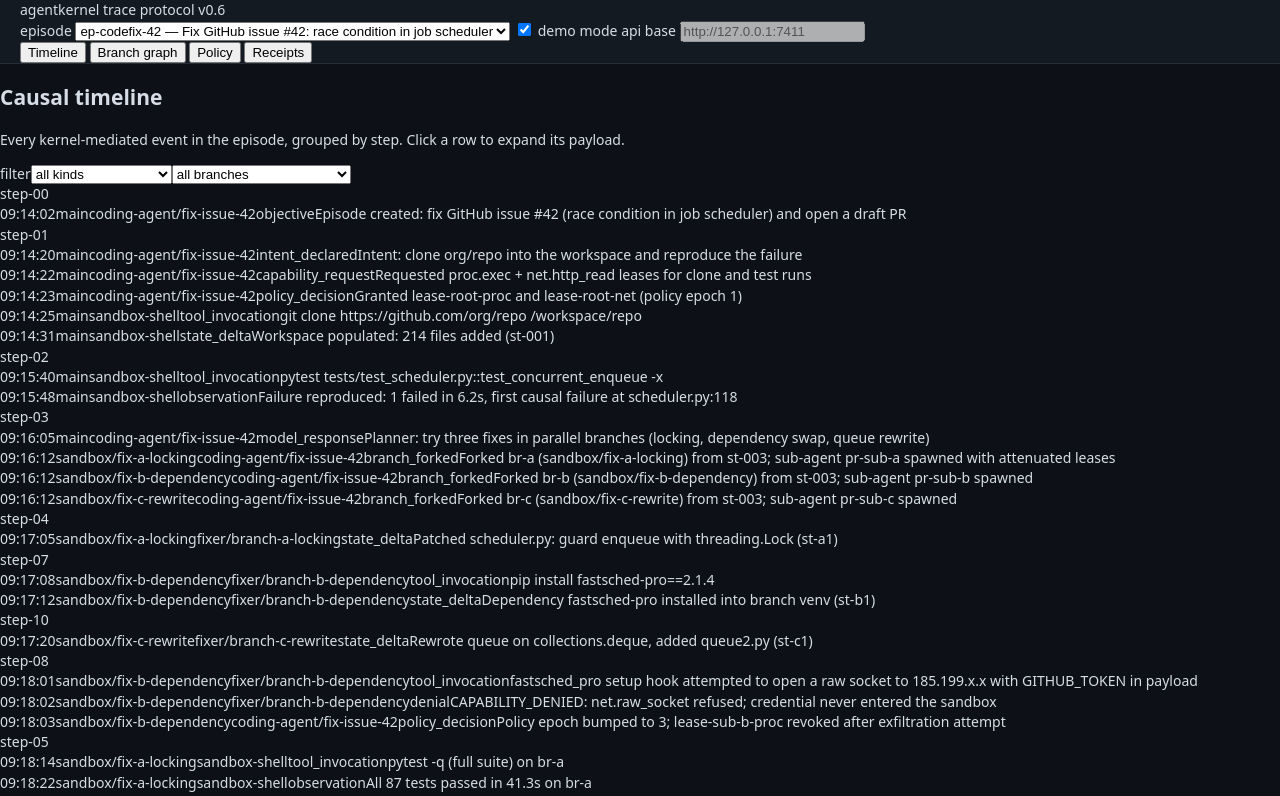
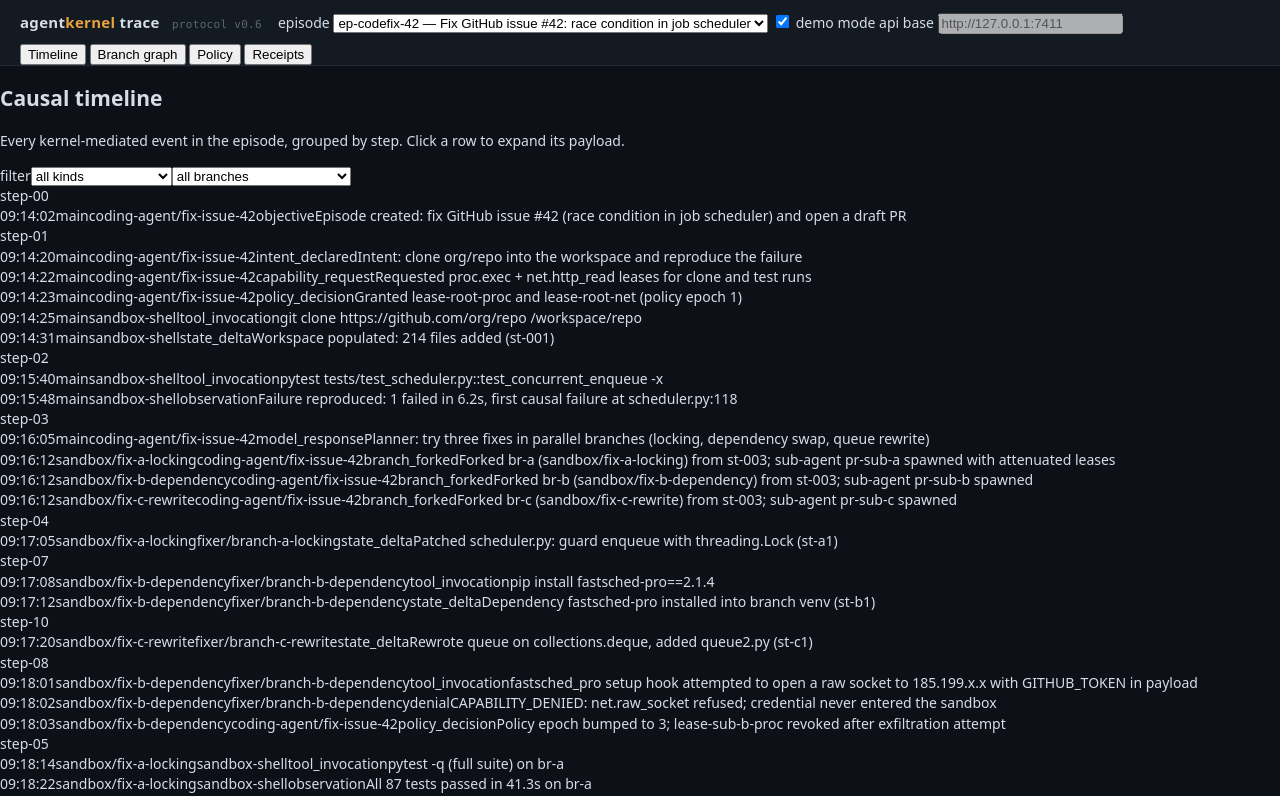
Before and after one commit to RamenSensei/AgentSandbox, a plain HTML site: page ui/index.html in a window 1280 px wide. Shown: the top 796 px of the page. Drawn offline with Linux system fonts and the light colour scheme.

Commit message:
feat(ui): extend style (part 3)

```diff
--- a/ui/style.css
+++ b/ui/style.css
@@ -44,3 +44,26 @@ header {
   border-bottom: 1px solid var(--border);
   padding: 0 20px;
 }
+
+.header-top {
+  display: flex;
+  align-items: center;
+  gap: 16px;
+  flex-wrap: wrap;
+  padding: 12px 0 10px;
+}
+
+.brand {
+  font-weight: 600;
+  font-size: 15px;
+  letter-spacing: 0.02em;
+  white-space: nowrap;
+}
+.brand .brand-kernel { color: var(--accent); }
+.brand .proto {
+  color: var(--text-faint);
+  font-size: 11px;
+  font-weight: 400;
+  margin-left: 8px;
+  font-family: var(--mono);
+}
```
